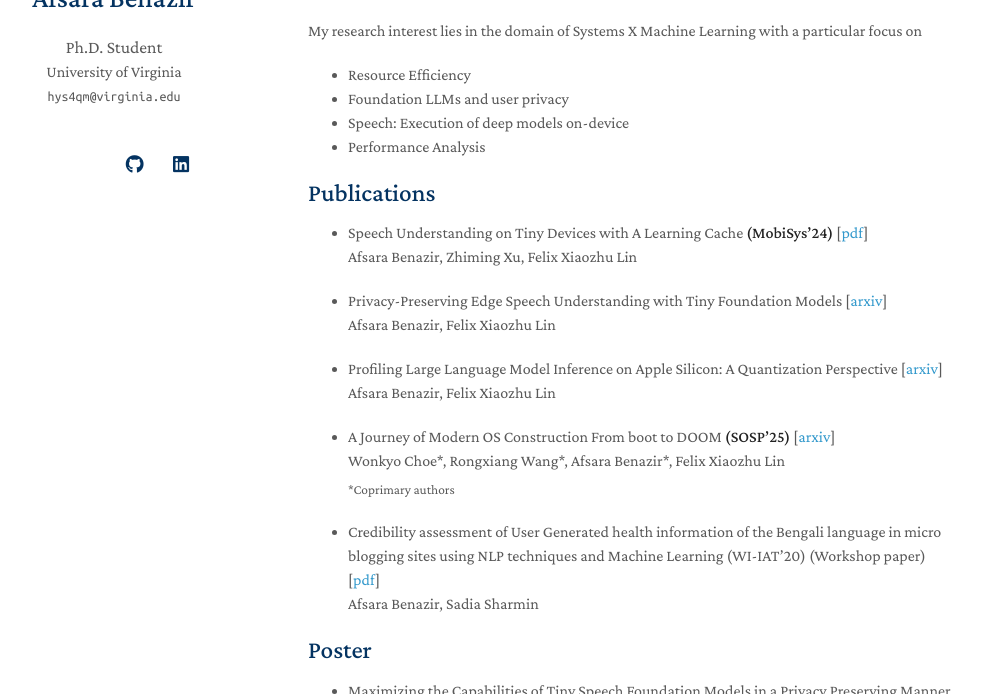
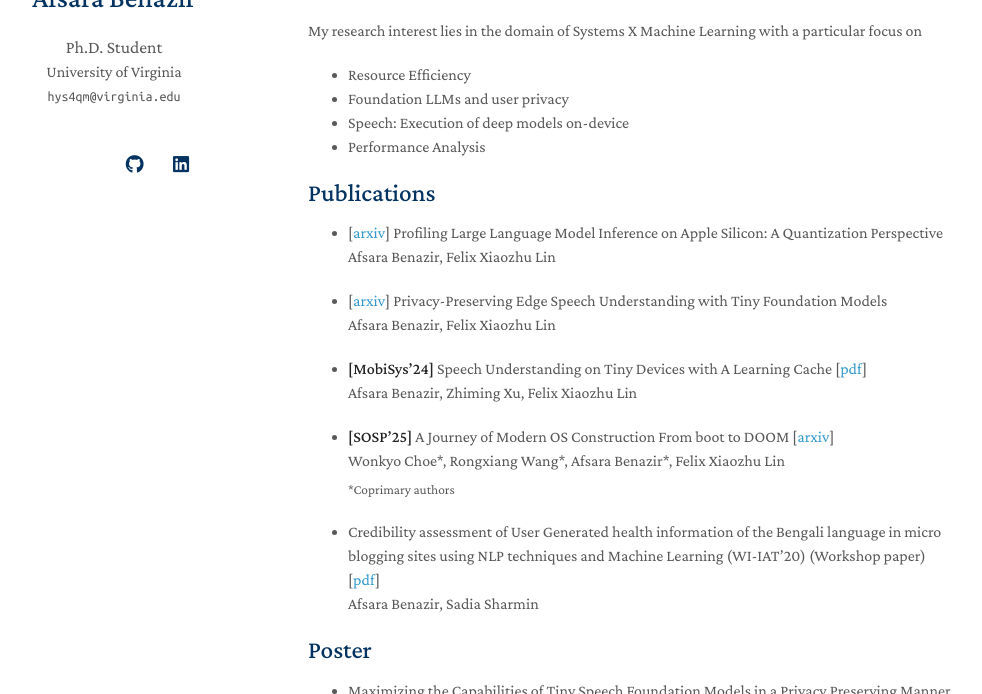
Before and after one commit to afsara-ben/aben.github.io, a Jekyll site: the page built from index.md, in a window 1280 px wide and 900 px high, cut to the strip 206-900 px from the top of the window. Shown: the whole strip, without its empty margins (162-1144 px from the left). Built offline with Jekyll 4.4.1, drawn with Linux system fonts in a browser that asks for light colours; nearby versions of some CDN libraries; a style sheet for code colours, icons or effects is not loaded; our own code applies the rules of GitHub Pages for plain Markdown files.

```diff
--- a/index.md
+++ b/index.md
@@ -15,16 +15,18 @@ My research interest lies in the domain of Systems X Machine Learning with a par
 * Performance Analysis
 
 ## Publications
-- Speech Understanding on Tiny Devices with A Learning Cache **(MobiSys'24)** [[pdf](https://arxiv.org/pdf/2311.18188.pdf)] \
+- [[arxiv](https://arxiv.org/abs/2508.08531)] Profiling Large Language Model Inference on Apple Silicon: A Quantization Perspective  \
+  Afsara Benazir, Felix Xiaozhu Lin
+
+- [[arxiv](https://arxiv.org/pdf/2502.01649)] Privacy-Preserving Edge Speech Understanding with Tiny Foundation Models \
+  Afsara Benazir, Felix Xiaozhu Lin
+
+- **[MobiSys'24]** Speech Understanding on Tiny Devices with A Learning Cache [[pdf](https://arxiv.org/pdf/2311.18188.pdf)] \
   Afsara Benazir, Zhiming Xu, Felix Xiaozhu Lin
 
-- Privacy-Preserving Edge Speech Understanding with Tiny Foundation Models [[arxiv](https://arxiv.org/pdf/2502.01649)]\
-  Afsara Benazir, Felix Xiaozhu Lin
 
-- Profiling Large Language Model Inference on Apple Silicon: A Quantization Perspective [[arxiv](https://arxiv.org/abs/2508.08531)] \
-  Afsara Benazir, Felix Xiaozhu Lin
 
-- A Journey of Modern OS Construction From boot to DOOM **(SOSP’25)**  [[arxiv](https://arxiv.org/pdf/2504.17984)] \
+- **[SOSP’25]** A Journey of Modern OS Construction From boot to DOOM   [[arxiv](https://arxiv.org/pdf/2504.17984)] \
   Wonkyo Choe\*, Rongxiang Wang\*, Afsara Benazir\*, Felix Xiaozhu Lin \
   <sub> *Coprimary authors
 
```
